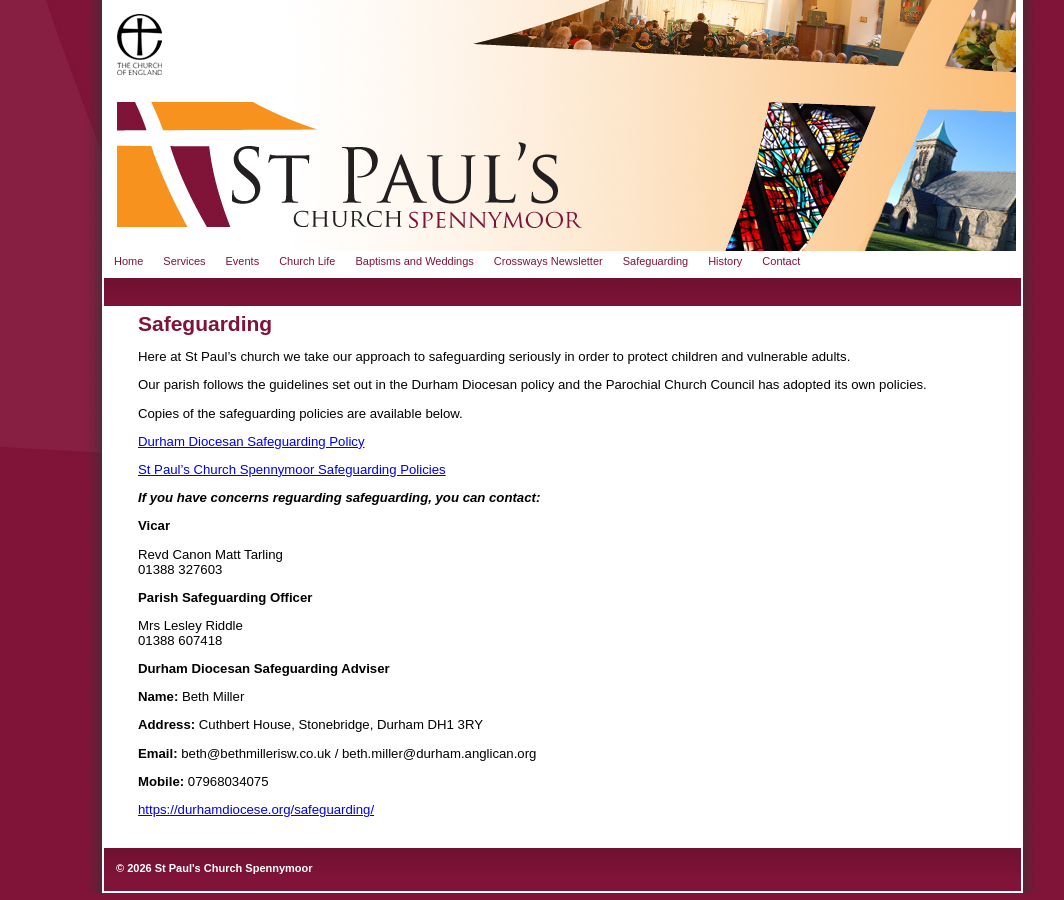
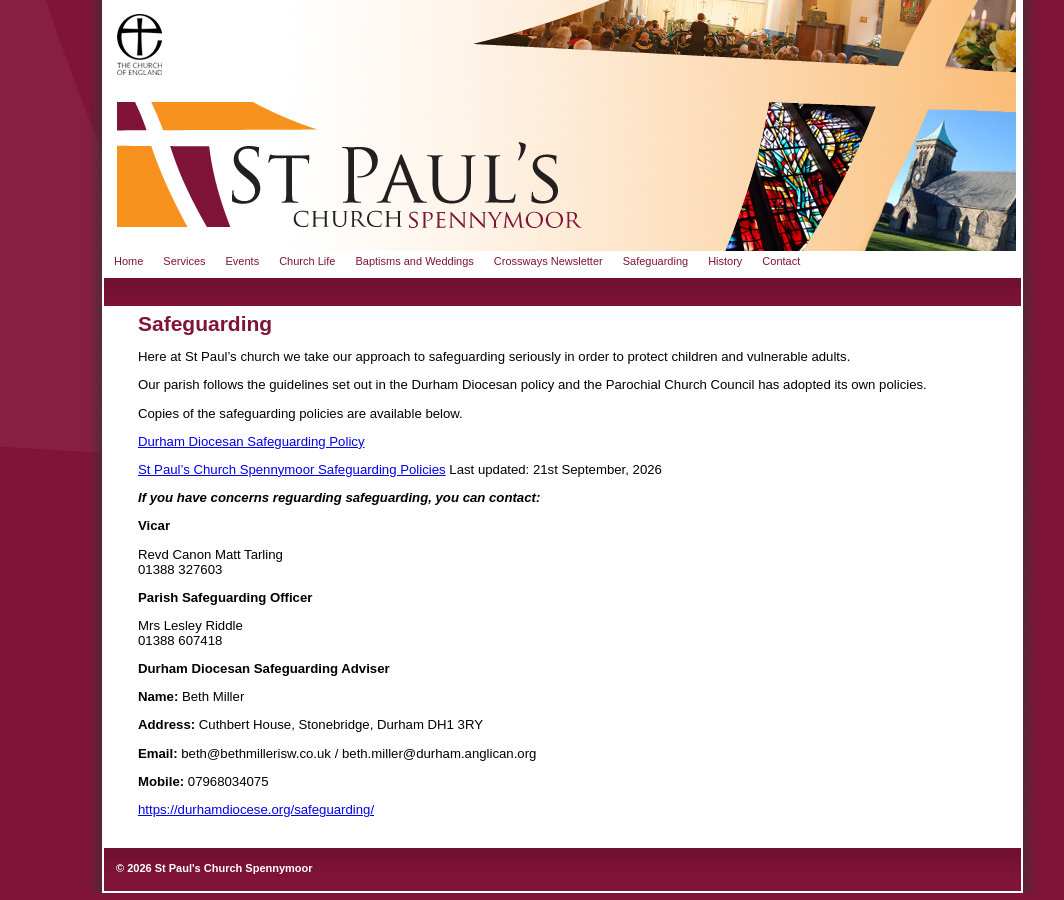
Before and after one commit to stpaulsspennymoor/stpaulsspennymoor.github.io, a Jekyll site: the page built from safeguarding.md, in a window 1280 px wide. Shown: the whole page, without its empty margins (90-1154 px from the left). Built offline with Jekyll 4.4.1, drawn with Linux system fonts in a browser that asks for light colours.

Commit message:
Update safeguarding.md

```diff
--- a/safeguarding.md
+++ b/safeguarding.md
@@ -11,7 +11,7 @@
 
 [Durham Diocesan Safeguarding Policy](https://durhamdiocese.org/parish-support/safeguarding/safeguarding-documents-and-policies/){:target="_blank"}
 
-[St Paul's Church Spennymoor Safeguarding Policies](https://media.acny.uk/media/venues/page/attachment/2025/10/d0598d06-c921-4d2c-a137-163664bb4da1.pdf){:target="_blank"}
+[St Paul's Church Spennymoor Safeguarding Policies](https://media.acny.uk/media/venues/page/attachment/2026/09/352d9e8c-b010-4d79-8a12-8215ea795612.pdf){:target="_blank"} Last updated: 21st September, 2026
 
 **_If you have concerns reguarding safeguarding, you can contact:_**
 
```
